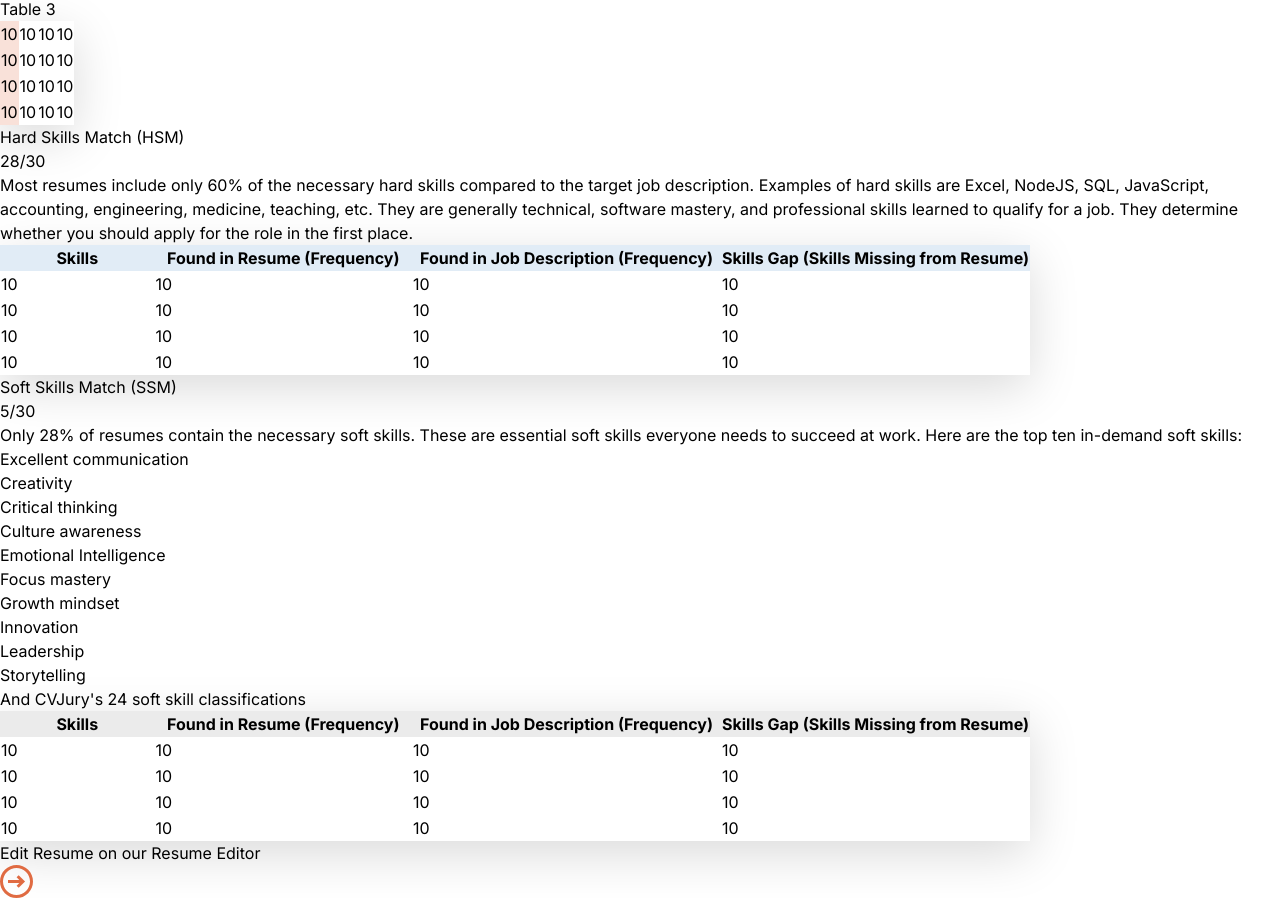
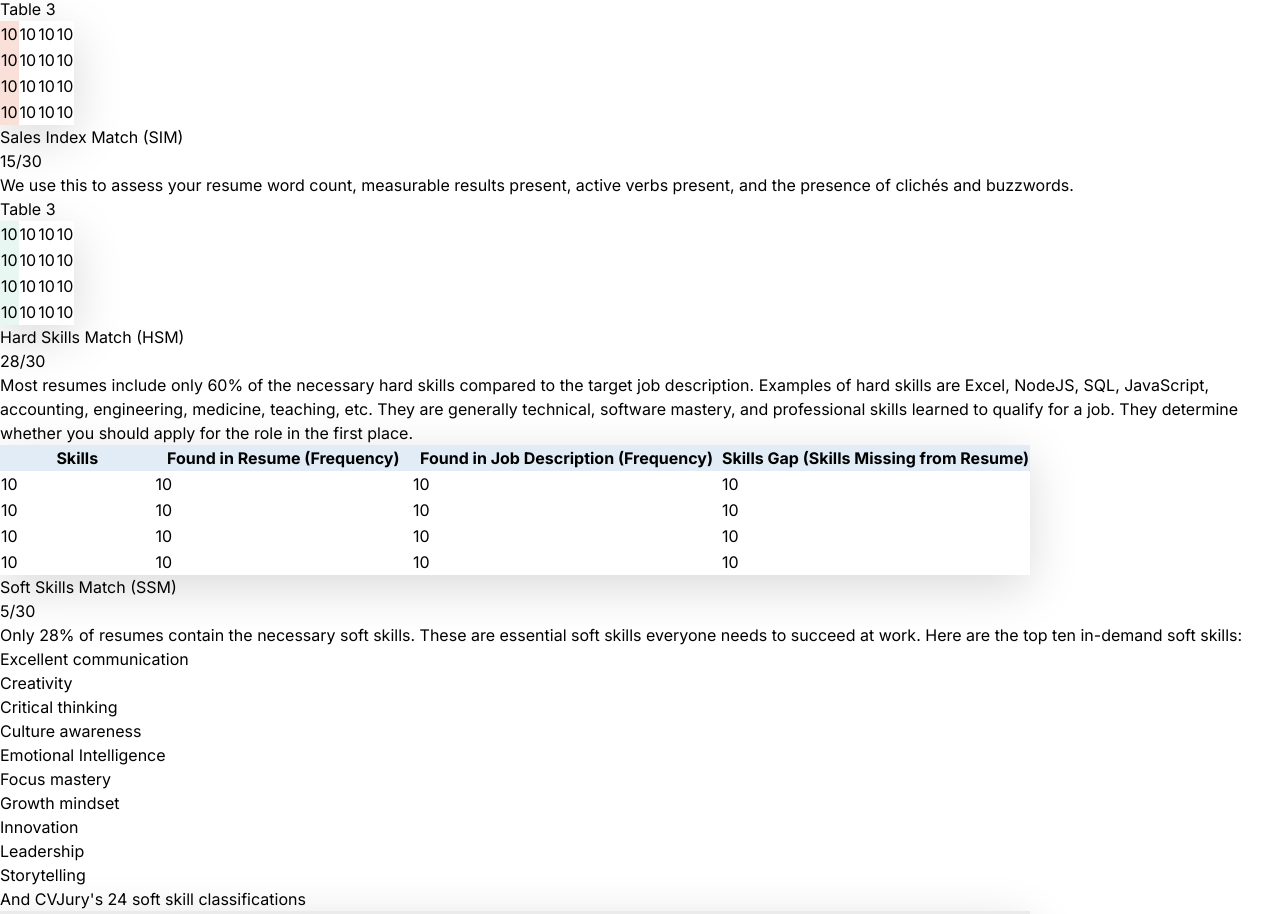
Before and after one commit to hatekisam/cvjury, a React (Vite) app: page /analyzer in a window 1280 px wide. Shown: the part 3320-4234 px from the top of the page. Built offline with nearby package versions, Linux system fonts and the light colour scheme.

Commit message:
created the ATS part

```diff
--- a/src/components/core/ColouredTable.tsx
+++ b/src/components/core/ColouredTable.tsx
@@ -22,7 +22,7 @@ const ColouredTable: React.FC<Props> = ({ tabs, data }) => {
                 {data.map((rowData, i) => (
                     <tr key={i} className={`text-right   ${i == 0 ? "border-top-0":i == tabs.length -1 ? "border-b-0":"border"}`}>
                         {tabs.map((tab, colIndex) => (
-                            <td style={{ background: tab.background }} key={colIndex} className={`${!tab.background && "border  border-[#E2DFDF]"}  px-4 py-2`}>{rowData[tab.title] ? rowData[tab.title] : "10"}</td>
+                            <td style={{ background: tab.background }} key={colIndex} className={`${!tab.background ?   "border  border-[#E2DFDF]":i == 0 ? "rounded-tl-[20px]":i === tabs.length -1  && "rounded-bl-[20px]"}  px-4 py-2`}>{rowData[tab.title] ? rowData[tab.title] : "10"}</td>
                         ))}
                     </tr>
                 ))}
--- a/src/pages/Analyzer.tsx
+++ b/src/pages/Analyzer.tsx
@@ -49,6 +49,22 @@ const Analyzer: React.FC = () => {
          (Skills Missing from Resume)`, width: 30
         },
     ];
+    const dummyTabs6 = [
+        { title: 'Skills', width: 15, background: "rgba(41,171,130,0.10)" },
+        {
+            title: `Found in Resume
+         (Frequency)`, width: 25
+        },
+        {
+            title: `Found in Job Description
+        (Frequency)`, width: 30
+        },
+        {
+            title: `Skills Gap
+         (Skills Missing from Resume)`, width: 30
+        },
+    ];
+
 
     const dummyData = [
         { HardSkills: "Typing Fast", Frequency: 20 },
@@ -216,7 +232,7 @@ const Analyzer: React.FC = () => {
                     </div>
                 </div>
             </div>
-            <div className="my-10">
+            <div className="my-20">
                 <div className="flex justify-between">
                     <p className='text-4xl text-[#6A6A6A] font-semibold my-4'>ATS Best Practices Match (ATS)</p>
                     <div className='w-[30%]'>
@@ -235,7 +251,24 @@ const Analyzer: React.FC = () => {
                     <ColouredTable tabs={dummyTabs5} data={dummyData} />
                 </div>
             </div>
-            <div className="my-10">
+            <div className="my-20">
+                <div className="flex justify-between">
+                    <p className='text-4xl text-[#6A6A6A] font-semibold my-4'>Sales Index Match (SIM)</p>
+                    <div className='w-[30%]'>
+                        <p className="text-right  text-xl">15/30</p>
+                        <LinearProgressBar score={60} />
+                    </div>
+                </div>
+                <p className='text-[24px] my-5'>We use this to assess your resume word count, measurable results present, active verbs present, and the presence of clichés and buzzwords.</p>
+                <div className='my-10'>
+                    <div className="flex justify-between">
+                        <div></div>
+                        <p className='uppercase text-3xl'>Table 3 </p>
+                    </div>
+                    <ColouredTable tabs={dummyTabs6} data={dummyData} />
+                </div>
+            </div>
+            <div className="my-20">
                 <div className="flex justify-between">
                     <p className='text-4xl text-[#6A6A6A] font-semibold my-4'>Hard Skills Match (HSM)</p>
                     <div className='w-[30%]'>
@@ -246,11 +279,11 @@ const Analyzer: React.FC = () => {
                 <p className='text-[24px] my-5'>Most resumes include only 60% of the necessary hard skills compared to the target job description.
                     Examples of hard skills are Excel, NodeJS, SQL, JavaScript, accounting, engineering, medicine, teaching, etc.
                     They are generally technical, software mastery, and professional skills learned to qualify for a job. They determine whether you should apply for the role in the first place.</p>
-                <div className='my-10'>
+                <div className='my-20'>
                     <Table tabs={dummyTabs5} data={dummyData} headBg='#E1ECF6' />
                 </div>
             </div>
-            <div className="my-10">
+            <div className="my-20">
                 <div className="flex justify-between">
                     <p className='text-4xl text-[#6A6A6A] font-semibold my-4'>Soft Skills Match (SSM)</p>
                     <div className='w-[30%]'>
@@ -265,11 +298,11 @@ const Analyzer: React.FC = () => {
                     ))}
                 </ul>
                 <p className='text-lg'>And CVJury's 24 <span className='underline'>soft skill</span> classifications</p>
-                <div className='my-10'>
+                <div className='my-20'>
                     <Table tabs={dummyTabs5} data={dummyData} headBg='#EBEBEB' />
                 </div>
             </div>
-            <div className="flex items-center justify-center my-5">
+            <div className="flex items-center justify-center my-10">
                 <button className='flex gap-2 items-center text-[#E06B42] text-2xl'>
                     <p>Edit Resume on our Resume Editor</p>
                     <UploadRescan />
```
